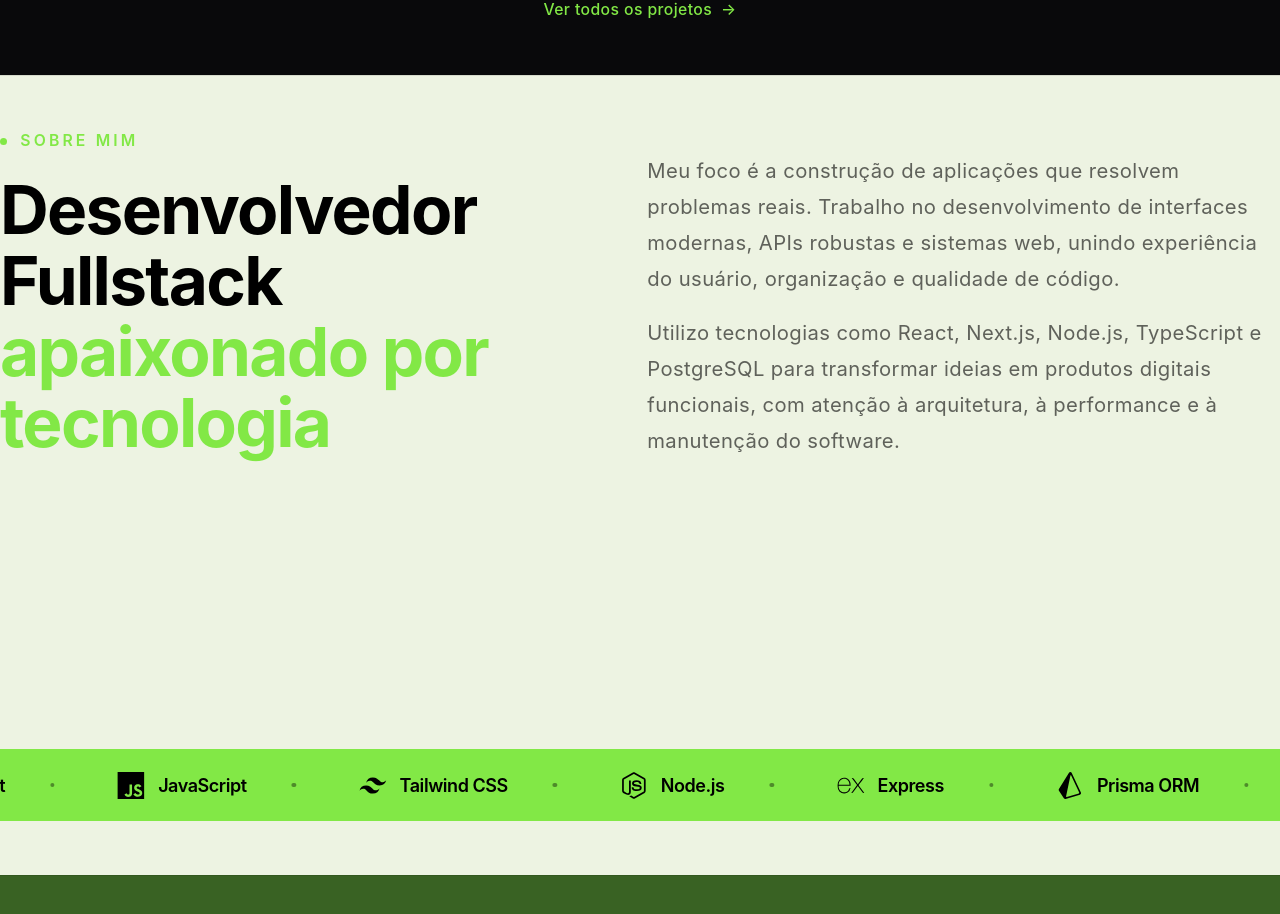
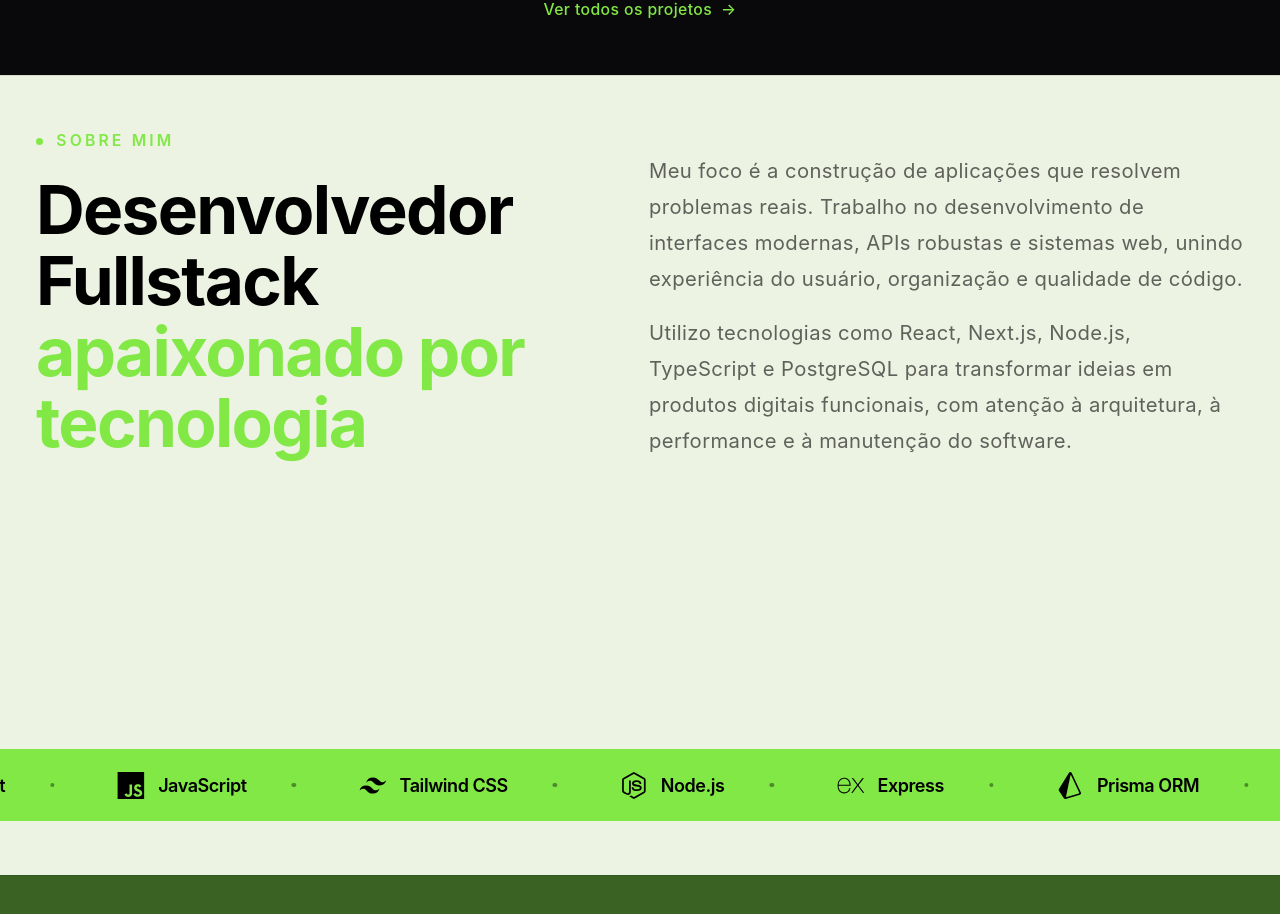
Before and after one commit to davihenriquedev1/portfolio, a React (Vite) app: page / in a window 1280 px wide. Shown: the part 2572-3486 px from the top of the page. Built offline with nearby package versions, Linux system fonts and the light colour scheme.

Commit message:
fix: fixes the padding in about section

```diff
--- a/src/components/about-section/about.tsx
+++ b/src/components/about-section/about.tsx
@@ -61,7 +61,7 @@ export const About = () => {
 			id="about"
 			className="min-h-screen w-full overflow-hidden border-t border-black/10 py-12 bg-[#edf3e2] flex flex-col justify-between"
 		>
-			<div className="mx-auto flex w-full max-w-6xl flex-col gap-12 lg:gap-16">
+			<div className="mx-auto flex w-full max-w-6xl flex-col gap-12 lg:gap-16 px-4 md:px-8">
 
 				<div className="grid gap-8 lg:grid-cols-[1fr_1.1fr] lg:items-end lg:gap-16">
 					<div className="max-w-2xl">
```
